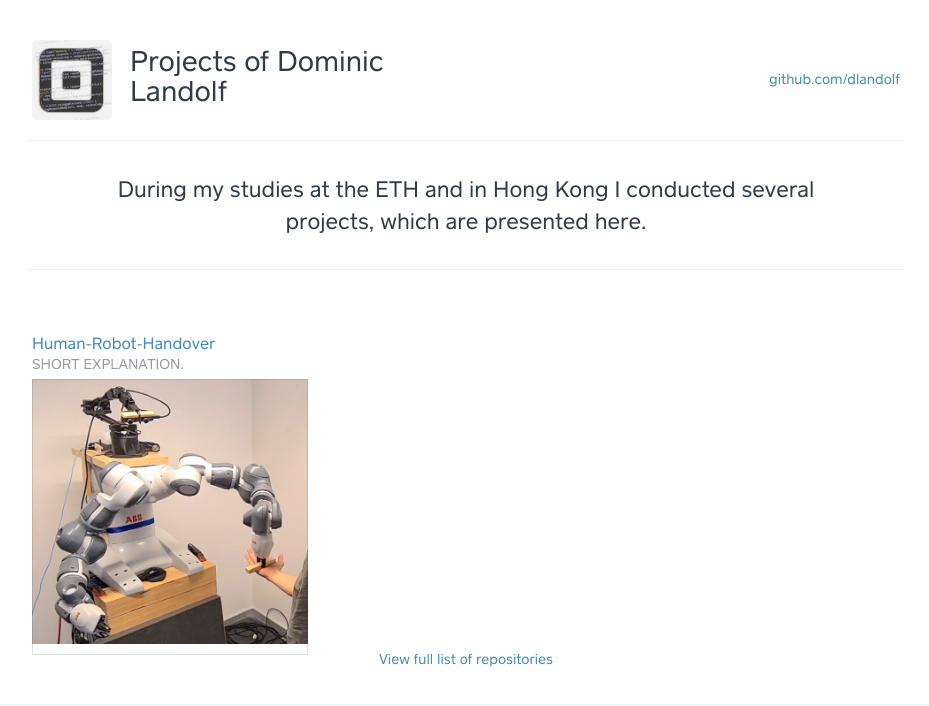
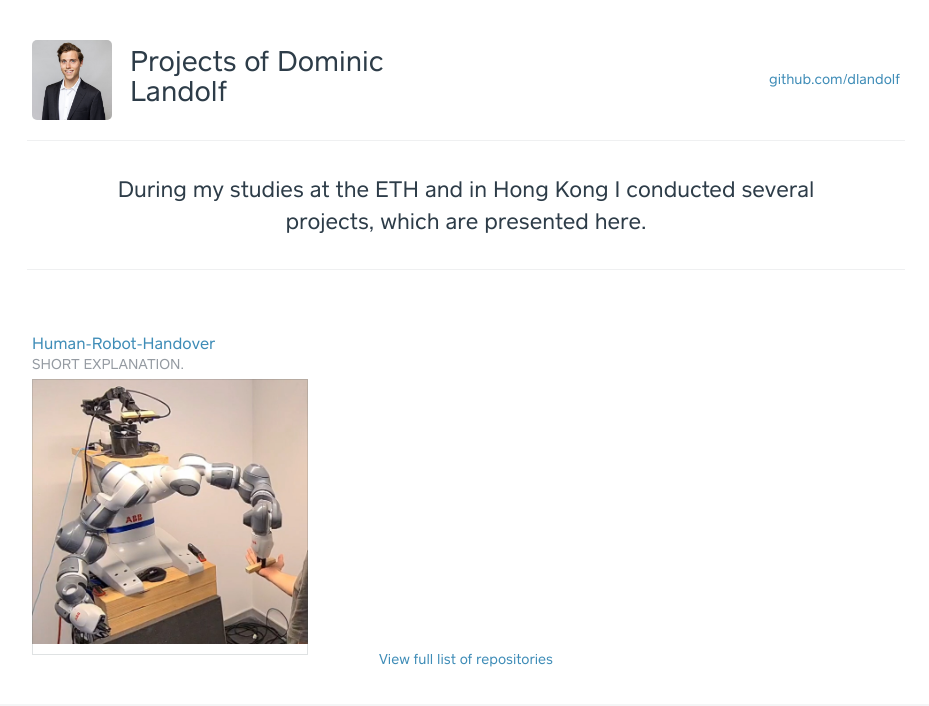
Before and after one commit to dlandolf/dlandolf.github.io, a Jekyll site: the page index.html, which Jekyll copies as it is, in a window 1280 px wide. Shown: the top 706 px of the page, without its empty margins (174-1103 px from the left). Built offline with Jekyll 4.4.1, drawn with Linux system fonts in a browser that asks for light colours.

Commit message:
Update index.html

```diff
--- a/index.html
+++ b/index.html
@@ -16,7 +16,7 @@
         <section class="profile-masthead" id="masthead">
           <header class="profile-logo">
             <div class="profile-logo-image">
-              <img alt="Projects of Dominic Landolf " src="/images/logo.png" />
+              <img alt="Projects of Dominic Landolf " src="/images/CVFotoSquare.jpg" />
             </div>
             <div class="profile-name">
               <h1>Projects of Dominic Landolf</h1>
```
